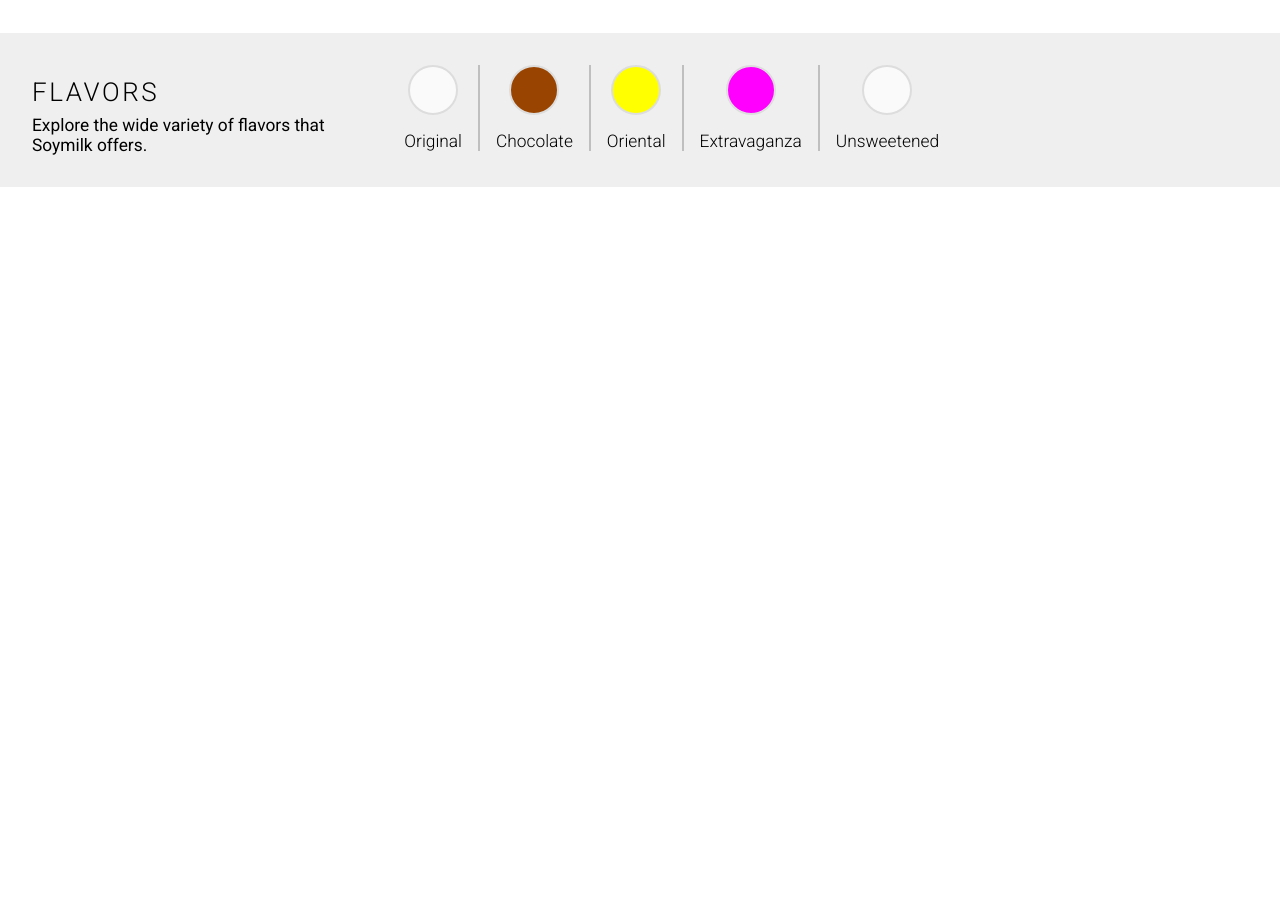
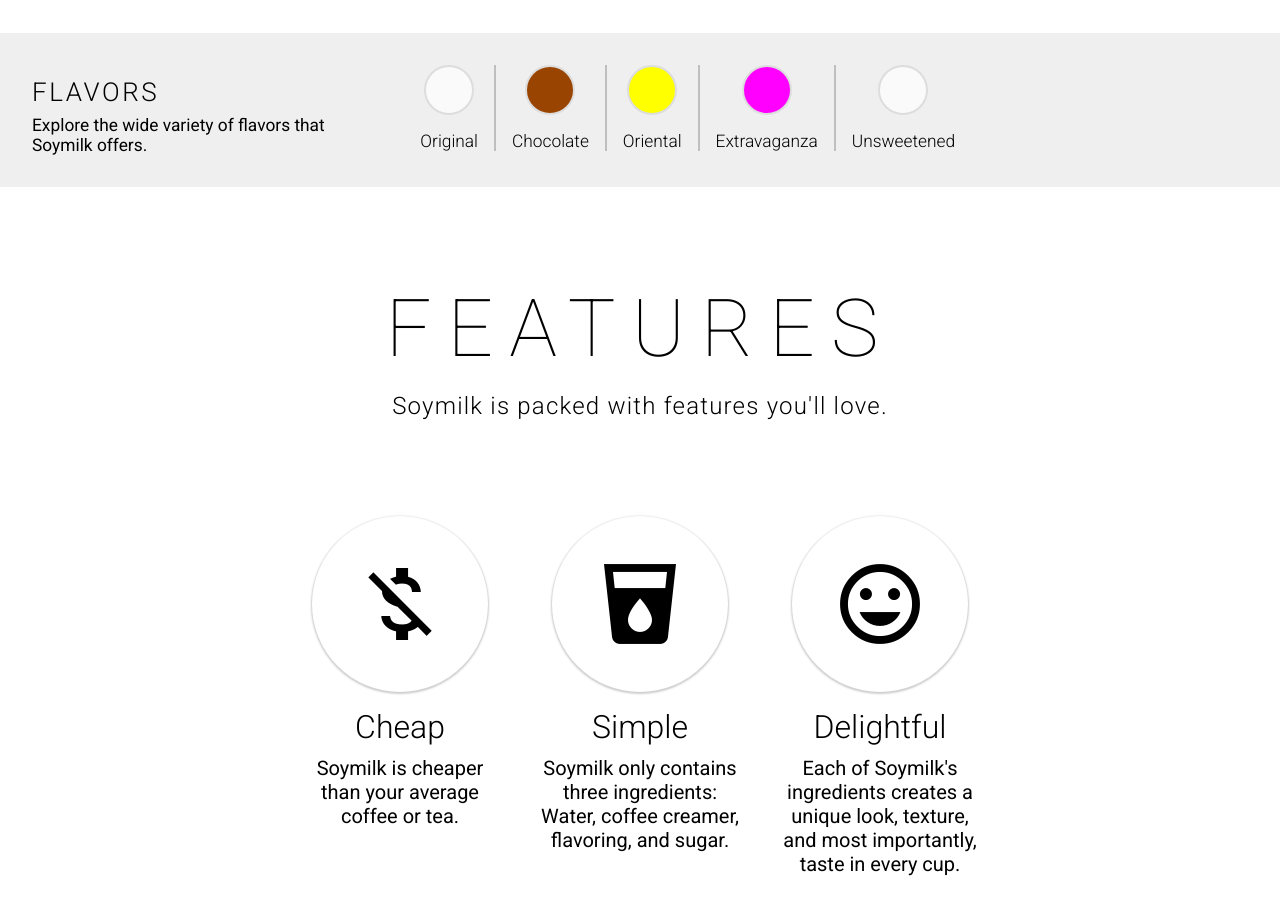
Before and after one commit to anli5005/soymilk, a plain HTML site: page index.html in a window 1280 px wide. Shown: the part 767-1682 px from the top of the page. Before the commit the page ends 954 px from the top, so only its background shows below. Drawn offline with Linux system fonts and the light colour scheme.

Commit message:
Add features

```diff
--- a/css/style.css
+++ b/css/style.css
@@ -81,7 +81,7 @@ body {
 
 .banner-description {
   display: inline-block;
-  width: 25%;
+  width: 25vw;
 }
 
 .banner-title {
@@ -148,3 +148,41 @@ body {
 .tooltip.active {
   right: 50%;
 }
+
+.feature-list {
+  margin-top: 5rem;
+  display: flex;
+  flex-direction: row;
+  align-items: flex-start;
+}
+
+.feature {
+  width: 15rem;
+  padding: 1rem;
+}
+
+.feature-circle {
+  background-color: white;
+  border-radius: 50%;
+  height: 11rem;
+  width: 11rem;
+  text-align: center;
+  line-height: 11rem;
+  font-size: 6rem;
+  box-shadow: 0 1px 2px 1px rgba(0, 0, 0, 0.2);
+  margin: 0 1rem 1rem 1rem;
+}
+
+.feature-title {
+  text-align: center;
+  width: 100%;
+  font-size: 2rem;
+  font-weight: 300;
+}
+
+.feature-description {
+  text-align: center;
+  width: 100%;
+  font-size: 1.25rem;
+  margin-top: 0.5em;
+}
--- a/index.html
+++ b/index.html
@@ -15,13 +15,13 @@
   <body>
 
     <header class="site-header">
-      <h1 class="site-title">Soymilk</h1>
+      <p class="site-title">Soymilk</p>
     </header>
 
     <div class="main" id="content">
 
       <div class="jumbotron">
-        <p class="jumbotron-title">Soymilk</p>
+        <h1 class="jumbotron-title">Soymilk</h1>
         <p class="jumbotron-slogan">The latest in drink engineering</p>
         <div class="scroll-prompt material-icons">arrow_downward</div>
       </div>
@@ -72,6 +72,28 @@
         </div>
       </div>
 
+      <div class="jumbotron">
+        <h2 class="jumbotron-title">Features</h2>
+        <p class="jumbotron-slogan">Soymilk is packed with features you'll love.</p>
+        <div class="feature-list">
+          <div class="feature">
+            <div class="feature-circle material-icons">money_off</div>
+            <h3 class="feature-title">Cheap</h3>
+            <p class="feature-description">Soymilk is cheaper than your average coffee or tea.</p>
+          </div>
+          <div class="feature">
+            <div class="feature-circle material-icons">local_drink</div>
+            <h3 class="feature-title">Simple</h3>
+            <p class="feature-description">Soymilk only contains three ingredients: Water, coffee creamer, flavoring, and sugar.</p>
+          </div>
+          <div class="feature">
+            <div class="feature-circle material-icons">tag_faces</div>
+            <h3 class="feature-title">Delightful</h3>
+            <p class="feature-description">Each of Soymilk's ingredients creates a unique look, texture, and most importantly, taste in every cup.</p>
+          </div>
+        </div>
+      </div>
+
     </div>
   </body>
 </html>
```
